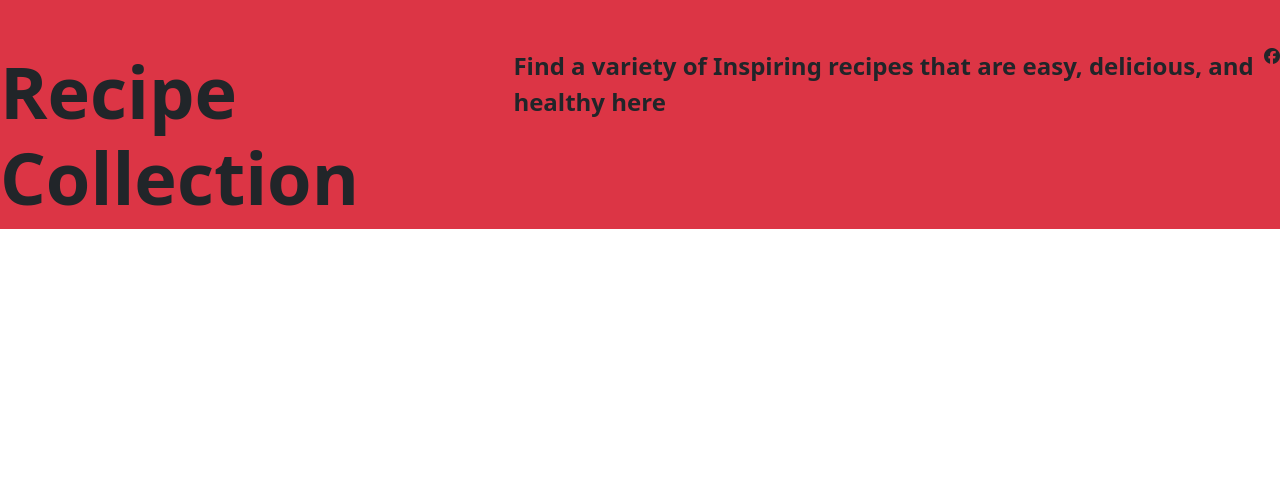
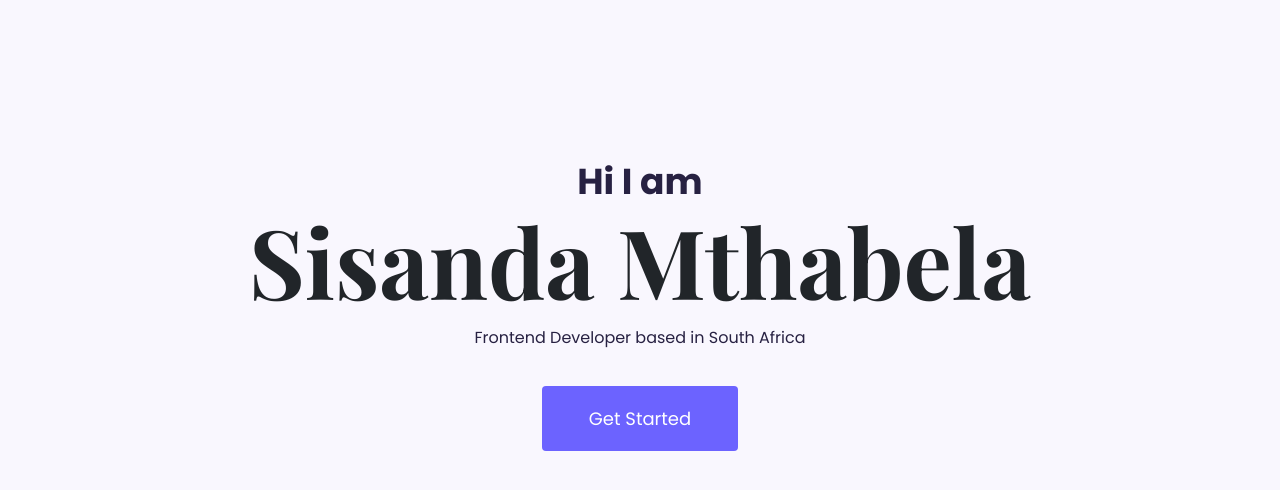
Before and after one commit to sisandamthabela/portfolio-project, a plain HTML site: page index.html in a window 1280 px wide. Drawn offline with nearby package versions, Linux system fonts and the light colour scheme; a web font is replaced by a local one.

Commit message:
added some html and css to the page

```diff
--- a/index.html
+++ b/index.html
@@ -17,7 +17,7 @@
     <link rel="preconnect" href="https://fonts.googleapis.com" />
     <link rel="preconnect" href="https://fonts.gstatic.com" crossorigin />
     <link
-      href="https://fonts.googleapis.com/css2?family=Nunito:ital,wght@0,200..1000;1,200..1000&family=Roboto:ital,wght@0,100;0,300;0,400;0,500;0,700;0,900;1,100;1,300;1,400;1,500;1,700;1,900&display=swap"
+      href="https://fonts.googleapis.com/css2?family=Playfair+Display:ital,wght@0,400..900;1,400..900&family=Poppins:ital,wght@0,100;0,200;0,300;0,400;0,500;0,600;0,700;0,800;0,900;1,100;1,200;1,300;1,400;1,500;1,600;1,700;1,800;1,900&display=swap"
       rel="stylesheet"
     />
     <script
@@ -28,13 +28,11 @@
     <title>Sisanda's Porfolio</title>
   </head>
   <body>
-    <div class="bg-danger d-flex pt-5">
-      <h1>Recipe Collection</h1>
-      <p>
-        Find a variety of Inspiring recipes that are easy, delicious, and
-        healthy here
-      </p>
-      <i class="fa-brands fa-facebook"></i>
+    <div class="hero">
+      <h3>Hi I am</h3>
+      <h1>Sisanda Mthabela</h1>
+      <p>Frontend Developer based in South Africa</p>
+      <a href="#" class="btn btn-branding">Get Started</a>
     </div>
   </body>
 </html>
--- a/src/styles.css
+++ b/src/styles.css
@@ -1,10 +1,49 @@
-h1 {
-  font-family: "Nunito" sans-serif;
+:root {
+  --background-color: #f9f7fe;
+  --secondary-color: #6c63ff;
+  --font-color: #272142;
+  --Playfair-display-font: "Playfair Display", serif;
+  --poppins-font: "Poppins", sans-serif;
+}
+
+h1,
+h2,
+h3,
+h4,
+h5,
+h6 {
+  font-family: var(--Playfair-display-font);
   font-weight: bold;
-  font-size: 72px;
 }
-p {
-  font-family: "Nunito" sans-serif;
+
+.hero {
+  background-color: var(--background-color);
+  padding: 160px 20px;
+  text-align: center;
+}
+.hero h1 {
+  font-size: 96px;
+}
+.hero h3 {
+  margin: 0;
+  font-family: var(--poppins-font);
+  font-size: 36px;
   font-weight: bold;
-  font-size: 24px;
+  color: var(--font-color);
 }
+.hero p {
+  color: var(--font-color);
+  font-family: var(--poppins-font);
+  font-weight: normal;
+}
+.hero a {
+  color: white;
+  font-family: var(--poppins-font);
+  font-weight: medium;
+  font-size: 18px;
+  line-height: 27px;
+  padding: 18px 46px;
+  background-color: var(--secondary-color);
+  border-radius: 4px;
+  margin: 20px;
+}
```
